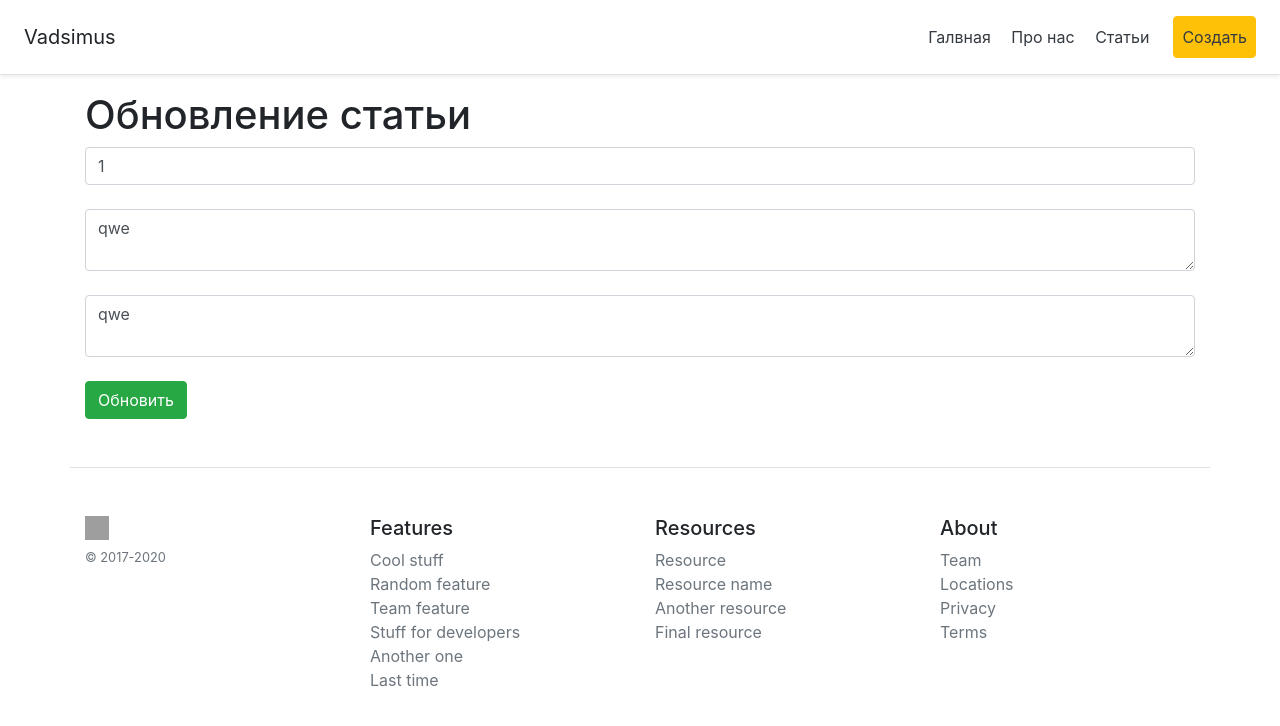
After one commit to vadsimus/some_projects, a Flask app: page /posts/1/update in a window 1280 px wide. The commit adds this page. Shown: the top 726 px of the page. Run offline with Flask 2, Linux system fonts and the light colour scheme; data comes from the database, SQL or seed files in the repository; both versions use the stored data as it was after the commit; some libraries are stand-ins or nearby versions; grey boxes are pictures that could not be loaded.

Commit message:
Flask #5

```diff
--- a/flask_sites/test-site/app.py
+++ b/flask_sites/test-site/app.py
@@ -42,6 +42,20 @@ def post_detail(id):
     return render_template('post_detail.html', article=article)
 
 
+@app.route('/posts/<int:id>/delete')
+def post_delete(id):
+    article = Article.query.get_or_404(id)
+    try:
+        db.session.delete(article)
+        db.session.commit()
+        return redirect('/posts')
+    except:
+        return 'при удалении статьи произошла ошибка'
+
+
+
+
+
 @app.route('/create-article', methods=['POST', 'GET'])
 def create_article():
     if request.method == 'POST':
@@ -61,5 +75,23 @@ def create_article():
         return render_template('create-article.html')
 
 
+
+@app.route('/posts/<int:id>/update', methods=['POST', 'GET'])
+def post_update(id):
+    article = Article.query.get(id)
+    if request.method == 'POST':
+        article.title = request.form['title']
+        article.intro = request.form['intro']
+        article.text = request.form['text']
+
+        try:
+            db.session.commit()
+            return redirect('/posts')
+        except:
+            return 'при редактировании статьи произошла ошибка'
+    else:
+        return render_template('post_update.html', article=article)
+
+
 if __name__ == '__main__':
     app.run(debug=True)
--- a/flask_sites/test-site/templates/create-article.html
+++ b/flask_sites/test-site/templates/create-article.html
@@ -1,7 +1,7 @@
 {% extends 'base.html' %}
 
 {% block title %}
-О нас
+Добавление статьи
 {% endblock %}
 
 {% block body %}
@@ -9,7 +9,7 @@
     <h1>Добавление статьи</h1>
     <form method="post">
         <input type="text" name="title" id="title" class="form-control" placeholder="Введите занвание"><br>
-        <textarea name="intro" id="intro" cols="30" rows="10" class="form-control" placeholder="Введите анонс"></textarea><br>
+        <textarea name="intro" id="intro" class="form-control" placeholder="Введите анонс"></textarea><br>
         <textarea name="text" id="text" cols="30" rows="10" class="form-control" placeholder="Введите основной текст"></textarea><br>
         <input type="submit" class="btn btn-success" value="Отправить">
 
--- a/flask_sites/test-site/templates/post_detail.html
+++ b/flask_sites/test-site/templates/post_detail.html
@@ -9,8 +9,11 @@
     <h1>{{ article.title }}</h1>
 
     <div class="alert alert-info">
-        <h2>{{ article.text }}</h2>
+        <h2>{{ article.intro }}</h2>
+        <p>{{ article.text }}</p>
         <p><b>{{ article.date.date() }}</b></p>
+        <a href="/posts/{{ article.id }}/delete" class="btn btn-danger">Удалить</a>
+        <a href="/posts/{{ article.id }}/update" class="btn btn-success">Редактировать</a>
     </div>
 
 
--- /dev/null
+++ b/flask_sites/test-site/templates/post_update.html
@@ -0,0 +1,18 @@
+{% extends 'base.html' %}
+
+{% block title %}
+Обновление статьи
+{% endblock %}
+
+{% block body %}
+<div class="container">
+    <h1>Обновление статьи</h1>
+    <form method="post">
+        <input type="text" name="title" id="title" class="form-control" value="{{ article.title }}" placeholder="Введите занвание"><br>
+        <textarea name="intro" id="intro" class="form-control" placeholder="Введите анонс">{{ article.intro }}</textarea><br>
+        <textarea name="text" id="text" class="form-control" placeholder="Введите основной текст">{{ article.text }}</textarea><br>
+        <input type="submit" class="btn btn-success" value="Обновить">
+
+    </form>
+</div>
+{% endblock %}
--- a/flask_sites/test-site/templates/posts.html
+++ b/flask_sites/test-site/templates/posts.html
@@ -7,6 +7,7 @@
 {% block body %}
 <div class="container">
     <h1>Все статьи на сайте</h1>
+    {% if articles|length > 0 %}
     {% for el in articles %}
     <div class="alert alert-info">
         <h2>{{ el.title }}</h2>
@@ -14,8 +15,10 @@
         <p><b>{{ el.date.date() }}</b></p>
         <a href="/posts/{{ el.id }}" class="btn btn-warning">Детальнее</a>
     </div>
-
     {% endfor %}
+    {% else %}
+    <p>У нас нет еще статей на сайте</p>
+    {% endif %}
 
 
 </div>
```
Also changed, not shown: flask_sites/test-site/blog.db.
